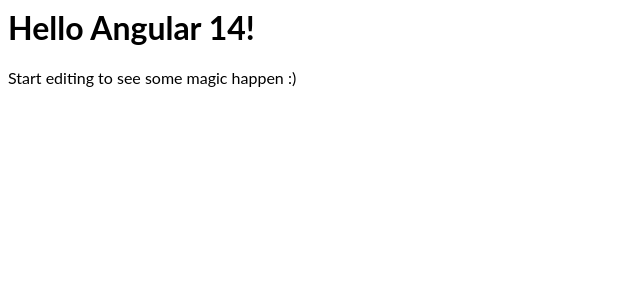
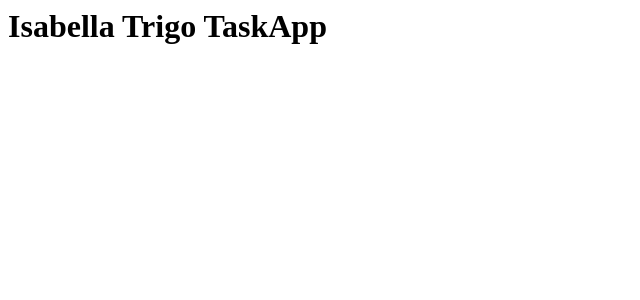
Before and after one commit to isammt/angular-p3, an Angular app: page / in a window 1280 px wide. Shown: the top 300 px of the page, without its empty margins (0-640 px from the left). Built offline with nearby package versions, Linux system fonts and the light colour scheme.

Commit message:
1 file modified, 1 added

```diff
--- a/src/app/app.component.html
+++ b/src/app/app.component.html
@@ -1,4 +1 @@
-<hello name="{{ name }}"></hello>
-<p>
-  Start editing to see some magic happen :)
-</p>
+<h1>Isabella Trigo TaskApp </h1>
```
Also changed, not shown: src/isabella-list-service.service.ts (added, +8 -0 lines).
